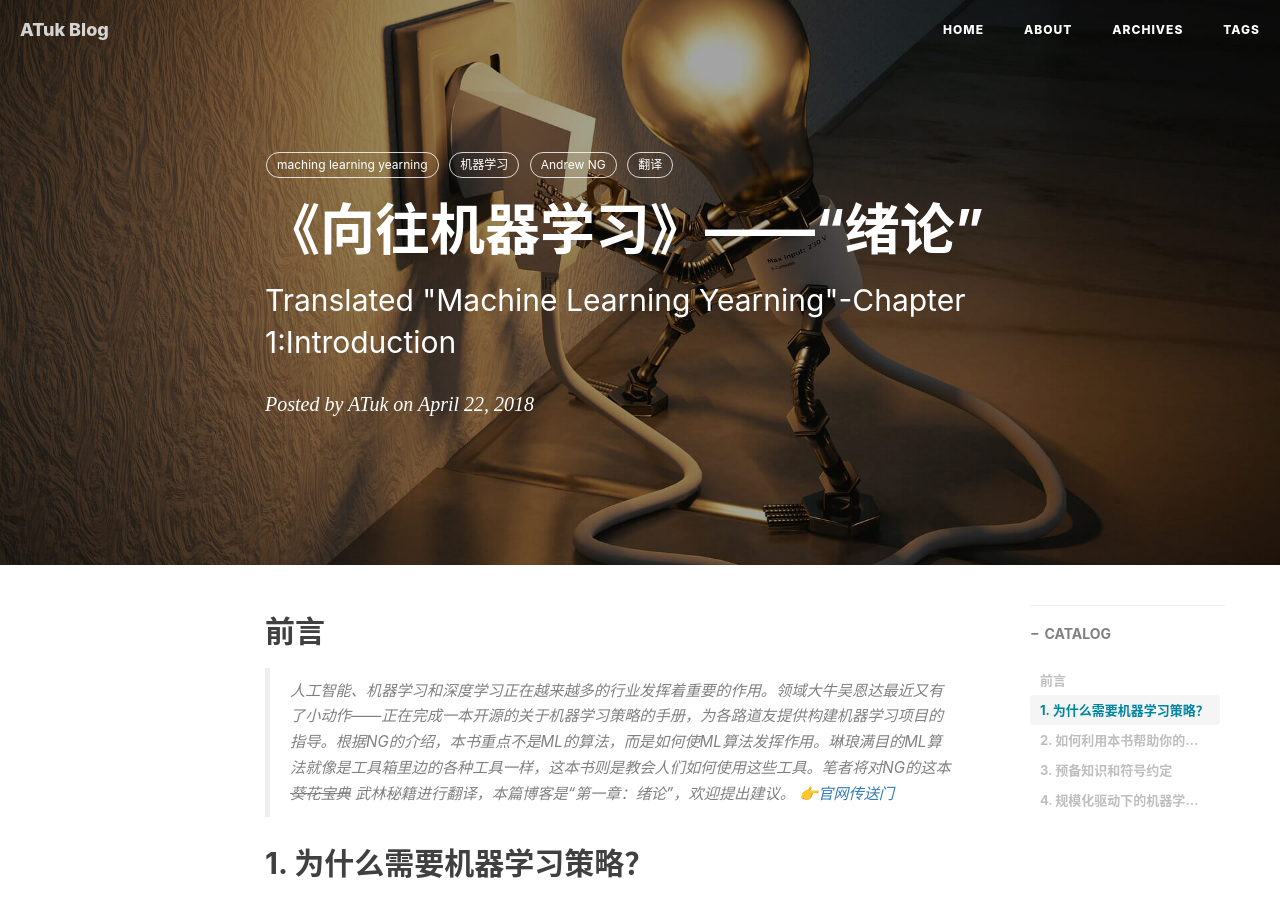
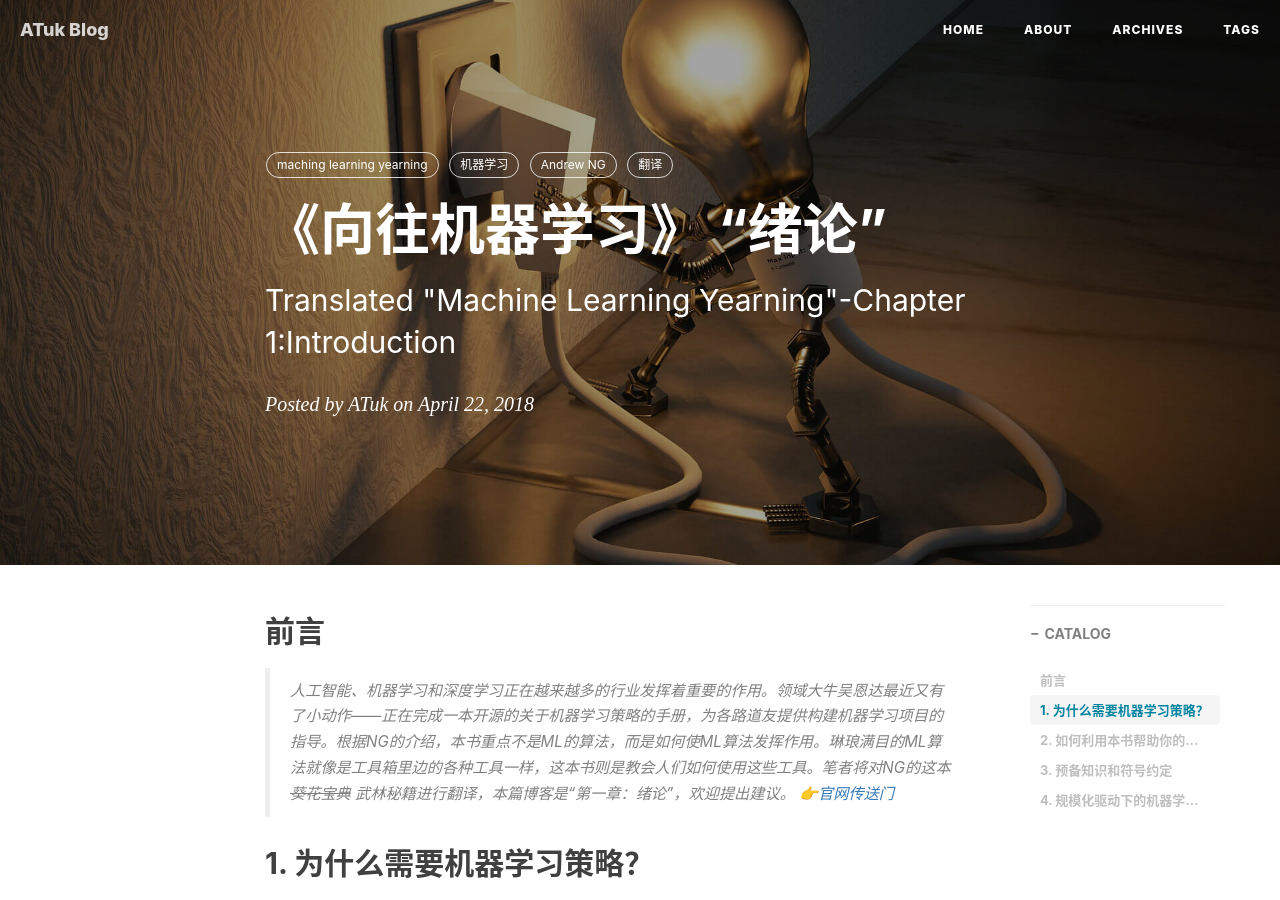
Before and after one commit to AlbertHG/alberthg.github.io, a Jekyll site: the page built from _posts/2018-04-22-machine-learning-yearning-c1.md, in a window 1280 px wide and 900 px high. Built offline with Jekyll 4.4.1, drawn with Linux system fonts in a browser that asks for light colours; nearby versions of some CDN libraries; formulas are drawn with MathJax 3; comment, search, counter and statistics services are not loaded.

Commit message:
update C3

```diff
--- a/_posts/2018-04-22-machine-learning-yearning-c1.md
+++ b/_posts/2018-04-22-machine-learning-yearning-c1.md
@@ -1,6 +1,6 @@
 ---
 layout:     post
-title:      《向往机器学习》——“绪论”
+title:      《向往机器学习》 “绪论”
 subtitle:   Translated "Machine Learning Yearning"-Chapter 1:Introduction
 date:       2018-04-22
 author:     ATuk
```
